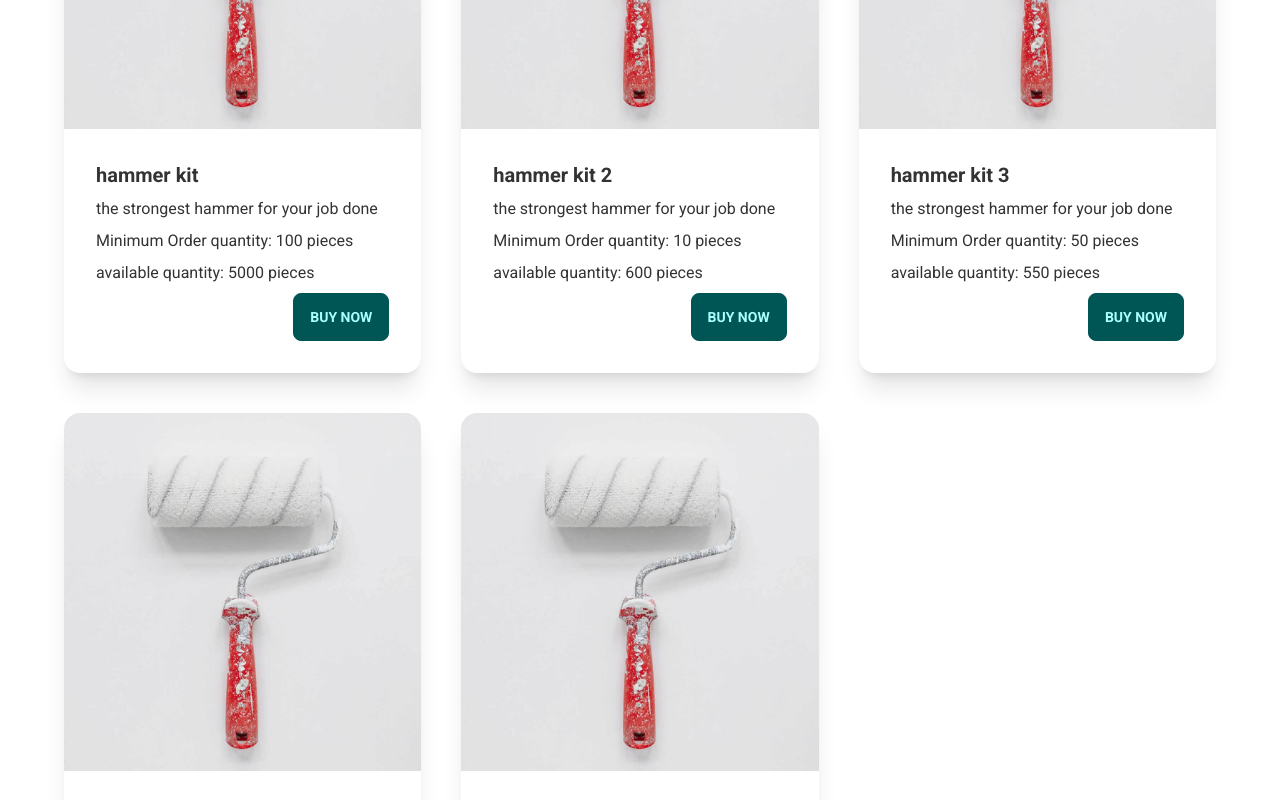
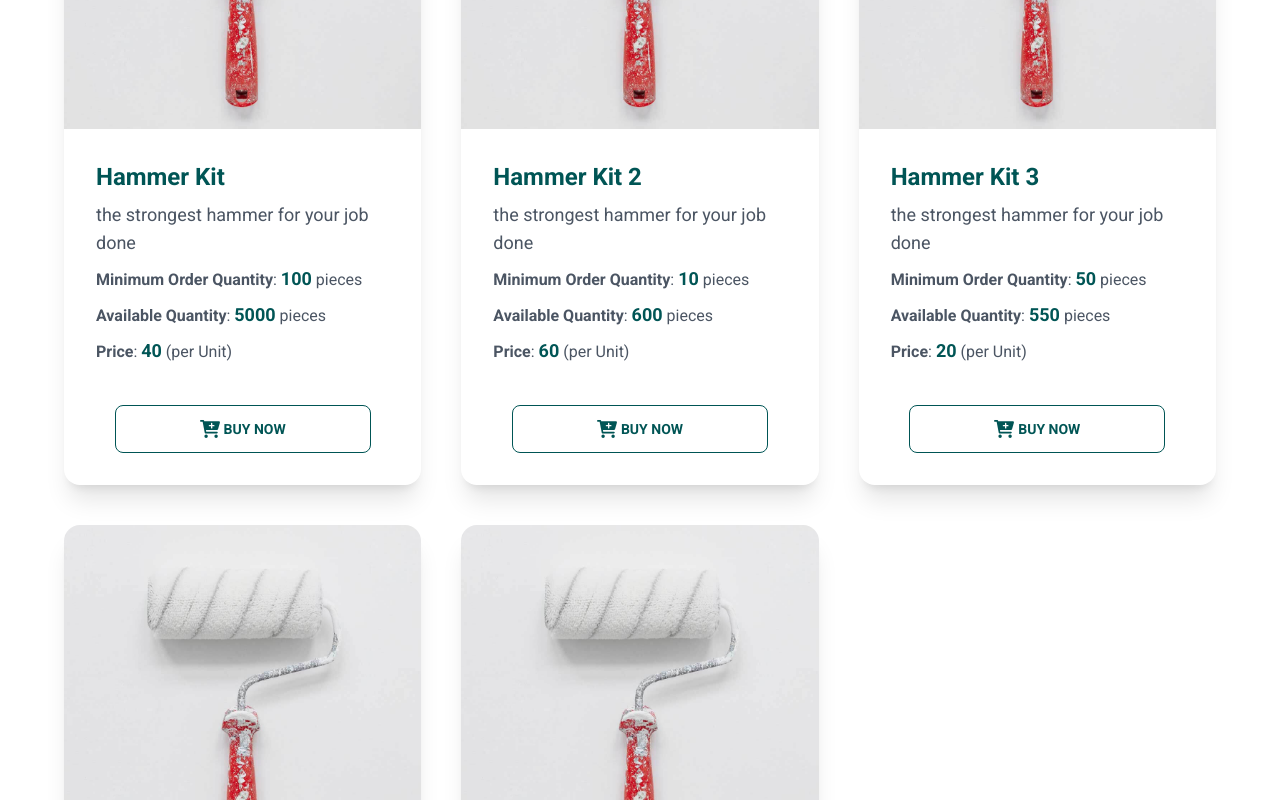
Before and after one commit to sam-suzzaman/PH-Assignment-12-Client, a React (Create React App) app: page / in a window 1280 px wide. Shown: the part 1260-2060 px from the top of the page. Built offline with nearby package versions, Linux system fonts and the light colour scheme.

Commit message:
updating tools card ui

```diff
--- a/src/Components/SingleTool/SingleTool.js
+++ b/src/Components/SingleTool/SingleTool.js
@@ -1,19 +1,68 @@
 import React from "react";
+import { Link } from "react-router-dom";
 
 const SingleTool = ({ tool }) => {
-    const { photo, title, des, minOrderQuantity, availableQuantity } = tool;
+    const {
+        photo,
+        title,
+        des,
+        minOrderQuantity,
+        availableQuantity,
+        pricePerUnit,
+    } = tool;
     return (
-        <div class="card w-full shadow-xl">
+        <div className="card w-full shadow-xl">
             <figure>
                 <img src={photo} alt="Shoes" />
             </figure>
-            <div class="card-body">
-                <h2 class="card-title">{title}</h2>
-                <p>{des}</p>
-                <p>Minimum Order quantity: {minOrderQuantity} pieces</p>
-                <p>available quantity: {availableQuantity} pieces</p>
-                <div class="card-actions justify-end">
-                    <button class="btn btn-primary">Buy Now</button>
+            <div className="card-body">
+                <h4 className="card-title capitalize font-semibold text-primary text-2xl">
+                    {title}
+                </h4>
+                <p className="text-gray-600 text-lg font-light ">{des}</p>
+                <p className="text-gray-600 text-base font-light ">
+                    <span className="font-semibold capitalize">
+                        Minimum Order quantity
+                    </span>
+                    :{" "}
+                    <span className="text-primary font-bold text-lg">
+                        {minOrderQuantity}
+                    </span>{" "}
+                    {minOrderQuantity > 2 ? "pieces" : "piece"}
+                </p>
+                <p className="text-gray-600 text-base font-light ">
+                    <span className="font-semibold capitalize">
+                        available quantity
+                    </span>
+                    :{" "}
+                    <span className="text-primary font-bold text-lg">
+                        {availableQuantity}
+                    </span>{" "}
+                    {availableQuantity > 2 ? "pieces" : "piece"}
+                </p>
+                <p className="text-gray-600 text-base font-light ">
+                    <span className="font-semibold capitalize">Price</span>:{" "}
+                    <span className="text-primary font-bold text-lg">
+                        {pricePerUnit}
+                    </span>{" "}
+                    (per Unit)
+                </p>
+                <div className="card-actions justify-end mt-8">
+                    <Link
+                        to="/singleProduct"
+                        className="btn btn-primary btn-outline xl:btn-wide px-8 xl:px-0 mx-auto "
+                    >
+                        <svg
+                            className="h-5 w-5 mr-1"
+                            fill="currentColor"
+                            stroke="currentColor"
+                            xmlns="http://www.w3.org/2000/svg"
+                            viewBox="0 0 576 512"
+                        >
+                            <path d="M96 0C107.5 0 117.4 8.19 119.6 19.51L121.1 32H541.8C562.1 32 578.3 52.25 572.6 72.66L518.6 264.7C514.7 278.5 502.1 288 487.8 288H170.7L179.9 336H488C501.3 336 512 346.7 512 360C512 373.3 501.3 384 488 384H159.1C148.5 384 138.6 375.8 136.4 364.5L76.14 48H24C10.75 48 0 37.25 0 24C0 10.75 10.75 0 24 0H96zM272 180H316V224C316 235 324.1 244 336 244C347 244 356 235 356 224V180H400C411 180 420 171 420 160C420 148.1 411 140 400 140H356V96C356 84.95 347 76 336 76C324.1 76 316 84.95 316 96V140H272C260.1 140 252 148.1 252 160C252 171 260.1 180 272 180zM128 464C128 437.5 149.5 416 176 416C202.5 416 224 437.5 224 464C224 490.5 202.5 512 176 512C149.5 512 128 490.5 128 464zM512 464C512 490.5 490.5 512 464 512C437.5 512 416 490.5 416 464C416 437.5 437.5 416 464 416C490.5 416 512 437.5 512 464z" />
+                        </svg>{" "}
+                        buy now
+                    </Link>
                 </div>
             </div>
         </div>
--- a/src/Components/ToolsGallery/ToolsGallery.js
+++ b/src/Components/ToolsGallery/ToolsGallery.js
@@ -10,6 +10,7 @@ const ToolsGallery = () => {
             des: "the strongest hammer for your job done",
             minOrderQuantity: 100,
             availableQuantity: 5000,
+            pricePerUnit: 40,
         },
         {
             id: 2,
@@ -18,6 +19,7 @@ const ToolsGallery = () => {
             des: "the strongest hammer for your job done",
             minOrderQuantity: 10,
             availableQuantity: 600,
+            pricePerUnit: 60,
         },
         {
             id: 3,
@@ -26,6 +28,7 @@ const ToolsGallery = () => {
             des: "the strongest hammer for your job done",
             minOrderQuantity: 50,
             availableQuantity: 550,
+            pricePerUnit: 20,
         },
         {
             id: 4,
@@ -34,6 +37,7 @@ const ToolsGallery = () => {
             des: "the strongest hammer for your job done",
             minOrderQuantity: 30,
             availableQuantity: 8800,
+            pricePerUnit: 13,
         },
         {
             id: 5,
@@ -42,6 +46,7 @@ const ToolsGallery = () => {
             des: "the strongest hammer for your job done",
             minOrderQuantity: 50,
             availableQuantity: 2000,
+            pricePerUnit: 38,
         },
     ];
 
```
